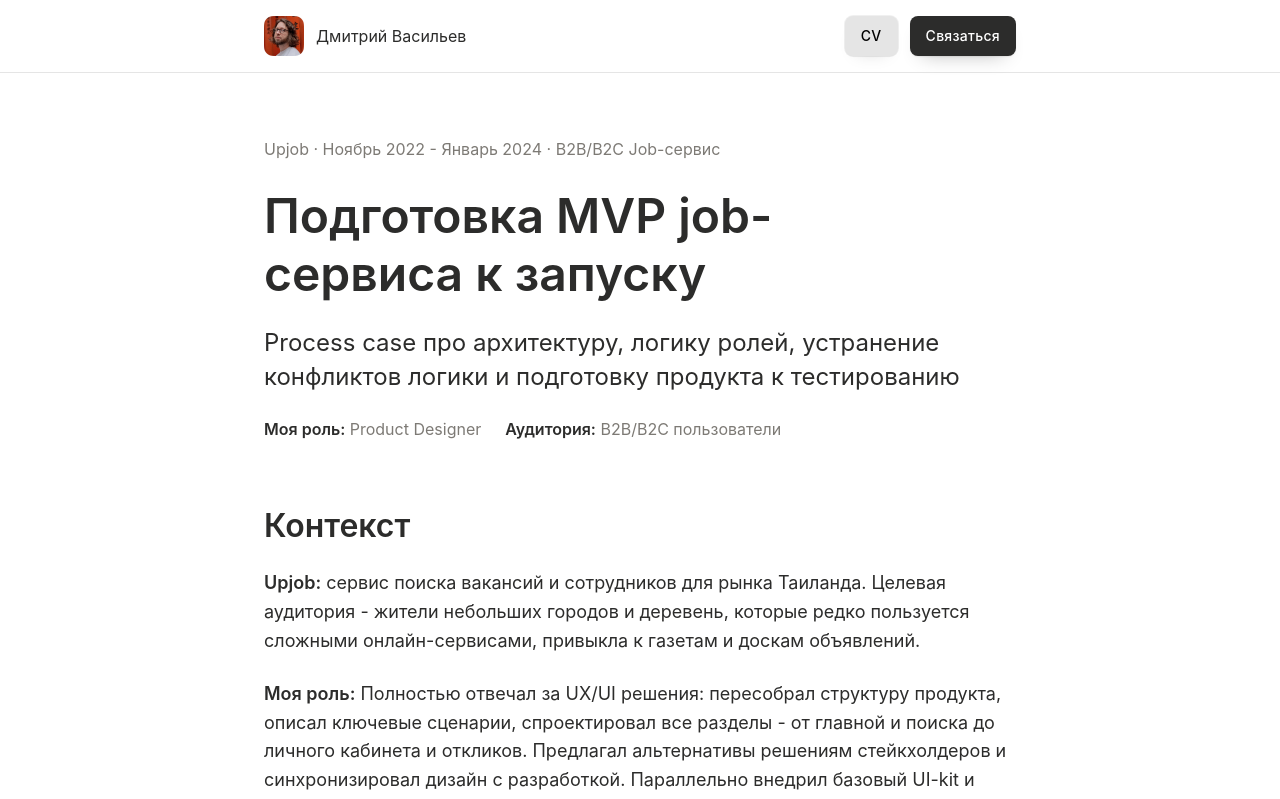
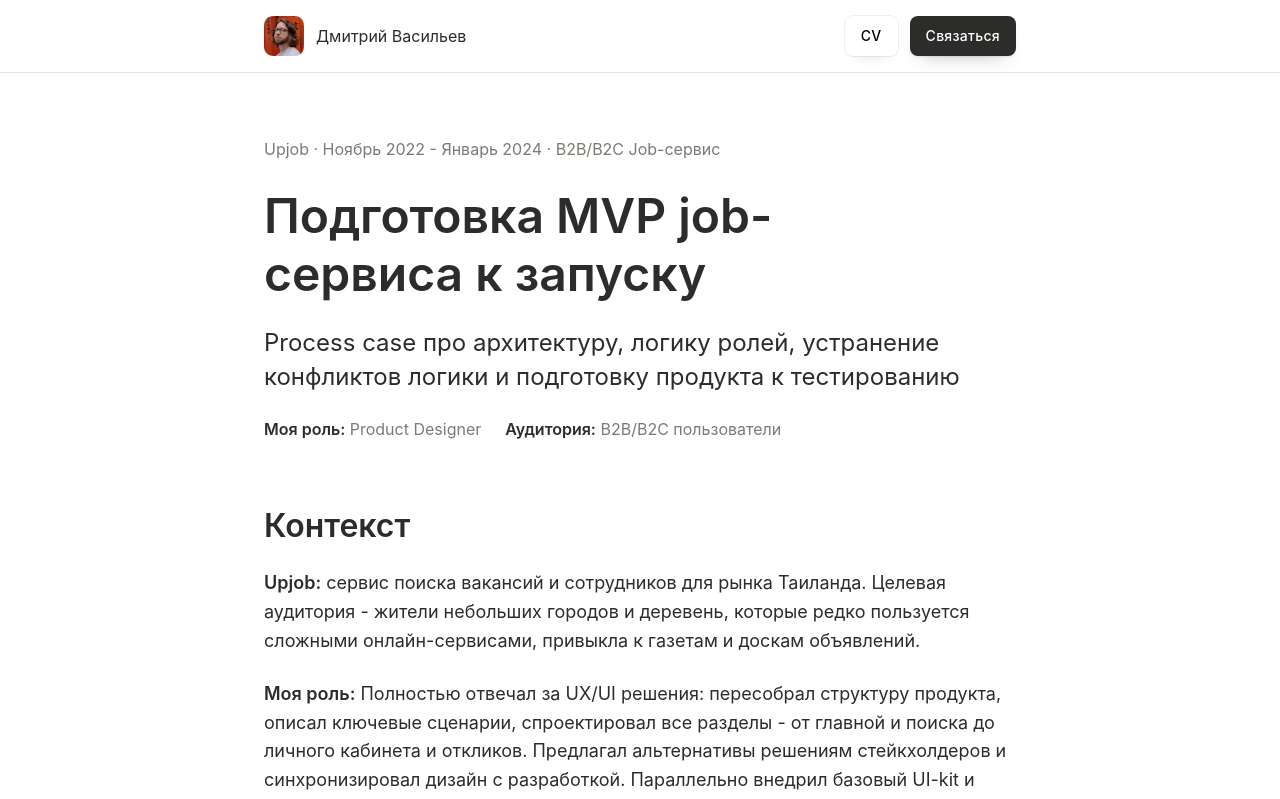
Before and after one commit to d1mavasilev/my-portfolio-next, a Next.js app: page /cases/upjob in a window 1280 px wide. Shown: the top 799 px of the page. Built offline with nearby package versions, Linux system fonts and the light colour scheme.

Commit message:
описание

```diff
--- a/app/globals.css
+++ b/app/globals.css
@@ -283,7 +283,7 @@ body {
 }
 
 .header-cta-secondary {
-    background-color: #e5e5e5;
+    background-color: #ffffff;
     color: #000000;
     box-shadow: var(--shadow-cta-light);
 }
@@ -295,8 +295,9 @@ body {
 }
 
 .header-cta-secondary:hover {
-    box-shadow: var(--shadow-cta-light-hover);
-    background-color: #d8d8d8;
+    box-shadow: var(--shadow-cta-dark-hover);
+    background-color: #000000;
+    color: #ffffff;
 }
 
 .header-cta:active {
@@ -306,8 +307,9 @@ body {
 }
 
 .header-cta-secondary:active {
-    box-shadow: var(--shadow-cta-light);
-    background-color: #d2d2d2;
+    box-shadow: var(--shadow-cta-dark);
+    background-color: #000000;
+    color: #ffffff;
 }
 
 /* ===== ОСНОВНОЙ КОНТЕНТ ===== */
--- a/app/page.tsx
+++ b/app/page.tsx
@@ -208,7 +208,7 @@ export default function Home() {
             <h2>Контакты</h2>
             <p>
               Давайте работать вместе! Напишите мне, с удовольствием отвечу и обсудим, как могу помочь вам и вашему проекту.{" "}
-              <a href="https://t.me/d_vasilev">Telegram</a>,{" "}
+              <a href="https://t.me/d_vasilev" target="_blank" rel="noopener noreferrer">Telegram</a>,{" "}
               <a href="mailto:dvasilevdesign@gmail.com">
                 dvasilevdesign@gmail.com
               </a>
--- a/app/portfolio.css
+++ b/app/portfolio.css
@@ -151,7 +151,7 @@ body {
 }
 
 .header-cta-secondary {
-    background-color: #e5e5e5;
+    background-color: #ffffff;
     color: #000000;
     box-shadow: var(--shadow-cta-light);
 }
@@ -163,8 +163,9 @@ body {
 }
 
 .header-cta-secondary:hover {
-    box-shadow: var(--shadow-cta-light-hover);
-    background-color: #d8d8d8;
+    box-shadow: var(--shadow-cta-dark-hover);
+    background-color: #000000;
+    color: #ffffff;
 }
 
 .header-cta:active {
@@ -174,8 +175,9 @@ body {
 }
 
 .header-cta-secondary:active {
-    box-shadow: var(--shadow-cta-light);
-    background-color: #d2d2d2;
+    box-shadow: var(--shadow-cta-dark);
+    background-color: #000000;
+    color: #ffffff;
 }
 
 /* ===== РћРЎРќРћР’РќРћР™ РљРћРќРўР•РќРў ===== */
```
Also changed, not shown: public/images/projects/Screen_agents_hypotheses.png.
